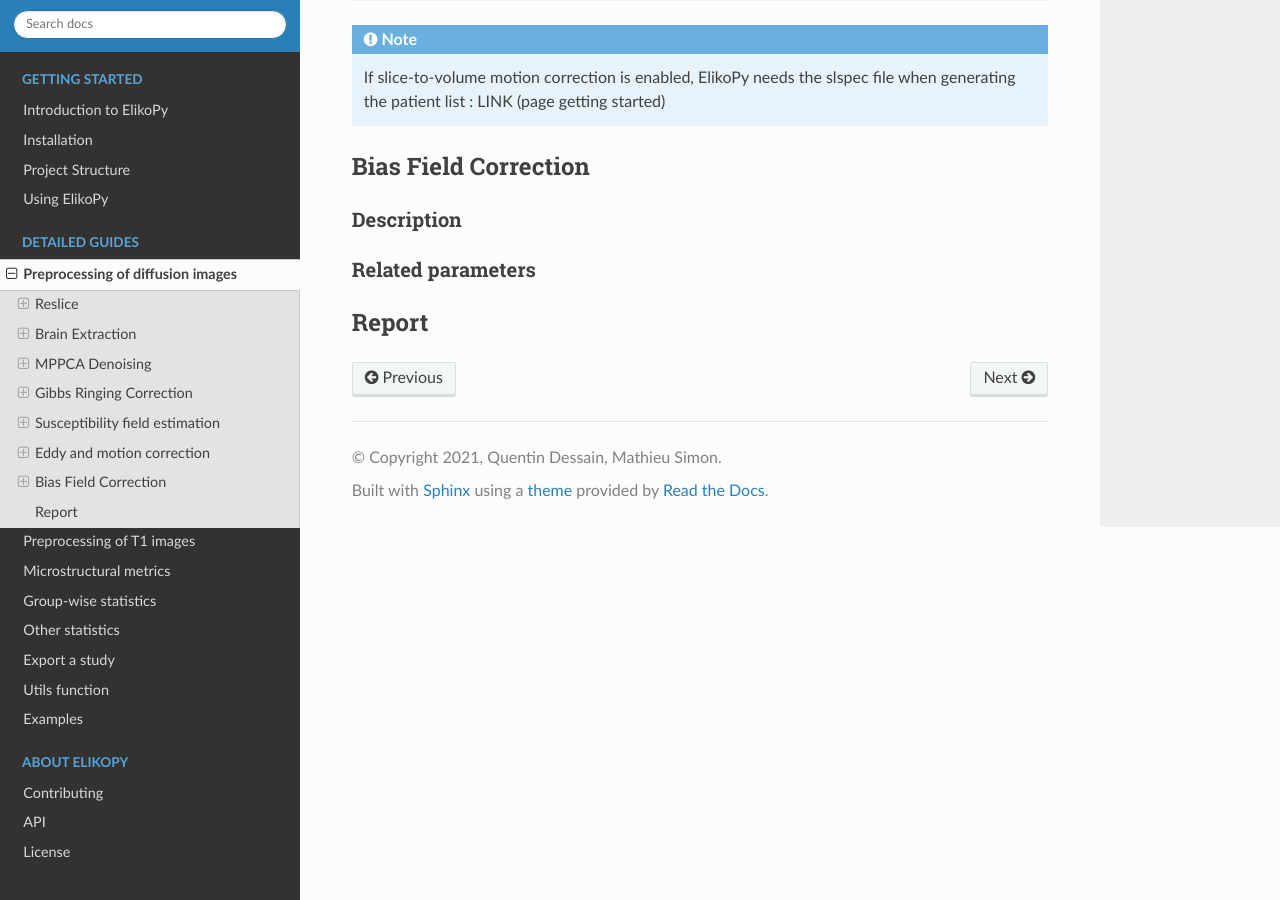
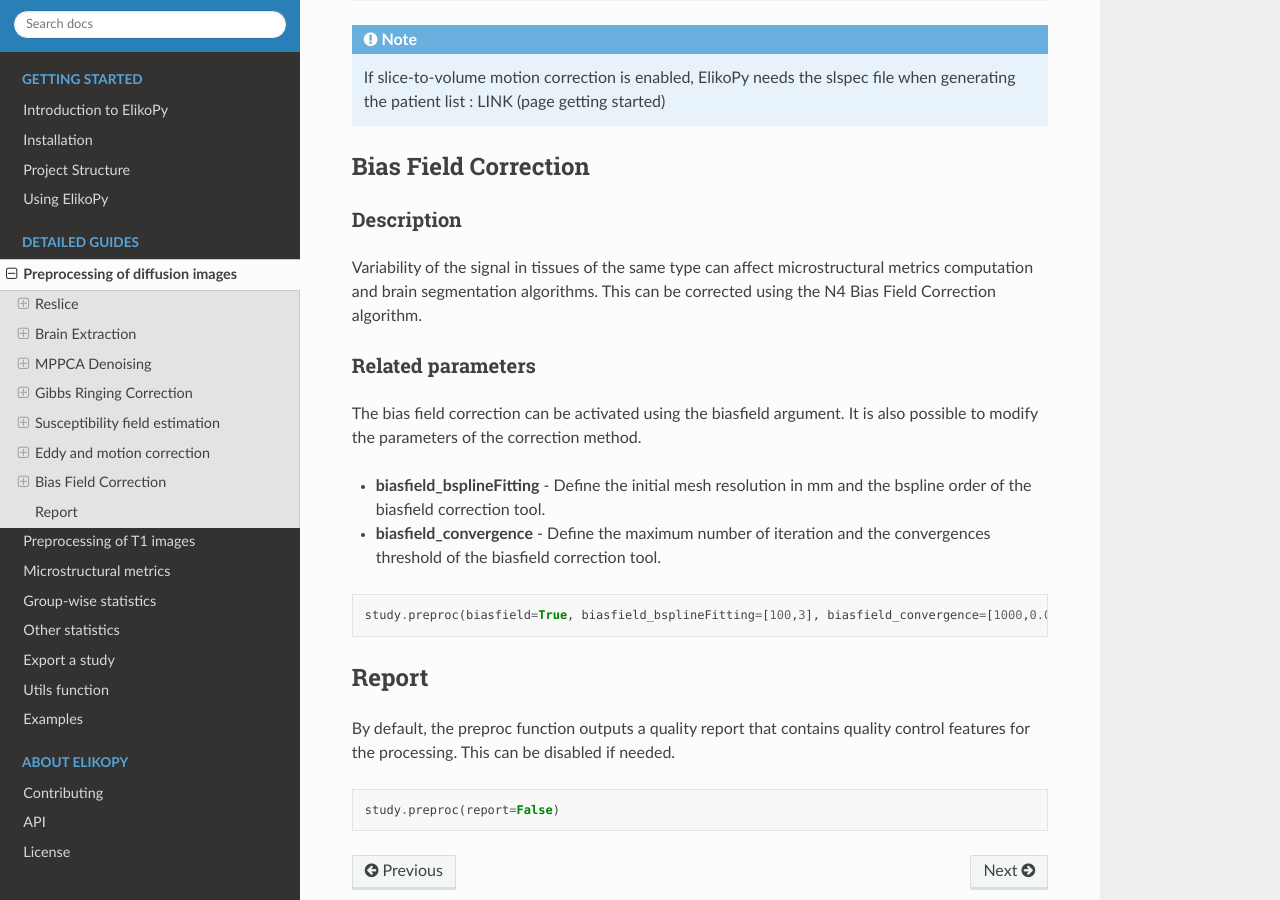
Before and after one commit to Hyedryn/elikopy, a Sphinx documentation site: the page built from docs/preprocessing_dmri.rst, in a window 1280 px wide and 900 px high, scrolled down 5248 px. Built offline with Sphinx 7.4.7 and the Read the Docs theme 2.0.0, drawn with Linux system fonts in a browser that asks for light colours.

Commit message:
Preproc doc 6

```diff
--- a/docs/preprocessing_dmri.rst
+++ b/docs/preprocessing_dmri.rst
@@ -203,9 +203,27 @@
 Description
 ^^^^^^^^^^^
 
+Variability of the signal in tissues of the same type can affect microstructural metrics computation and brain segmentation algorithms.
+This can be corrected using the N4 Bias Field Correction algorithm.
+
 Related parameters
 ^^^^^^^^^^^^^^^^^^
+
+The bias field correction can be activated using the biasfield argument. It is also possible to modify the parameters of the correction method.
+
+* **biasfield_bsplineFitting** - Define the initial mesh resolution in mm and the bspline order of the biasfield correction tool.
+* **biasfield_convergence** - Define the maximum number of iteration and the convergences threshold of the biasfield correction tool.
+
+.. code-block:: python
+
+	study.preproc(biasfield=True, biasfield_bsplineFitting=[100,3], biasfield_convergence=[1000,0.001])
 
 ------
 Report
 ------
+
+By default, the preproc function outputs a quality report that contains quality control features for the processing. This can be disabled if needed.
+
+.. code-block:: python
+
+	study.preproc(report=False)
```
